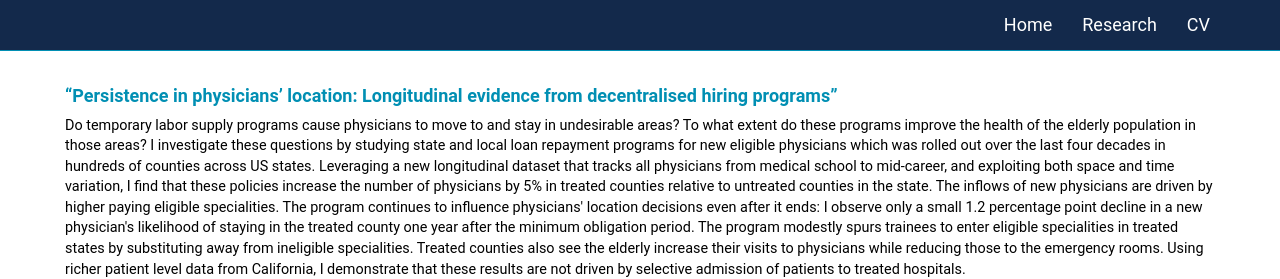
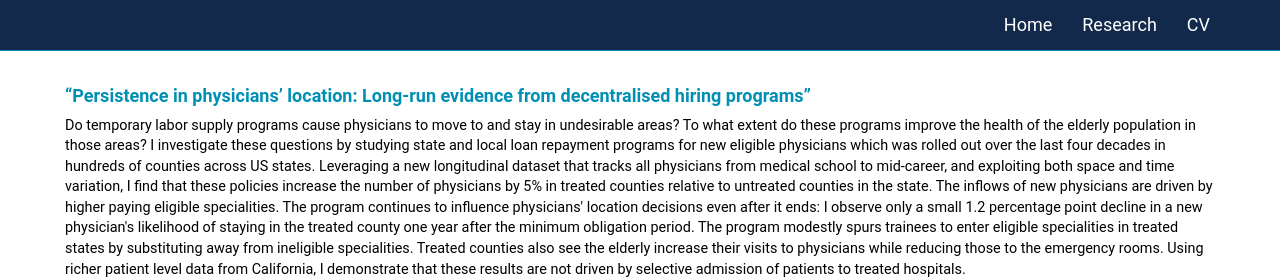
Before and after one commit to anomitaghosh/anomitaghosh.github.io, a Jekyll site: the page built from research.md, in a window 1280 px wide and 900 px high. Shown: the top 279 px of the window. Built offline with Jekyll 4.4.1, drawn with Linux system fonts in a browser that asks for light colours.

Commit message:
Update research.md

```diff
--- a/research.md
+++ b/research.md
@@ -2,7 +2,7 @@
 layout: secondary_pages
 ---
 
-#### [**"Persistence in physicians' location: Longitudinal evidence from decentralised hiring programs"**](researchpapers/Anomita_Ghoshjmp.pdf)
+#### [**"Persistence in physicians' location: Long-run evidence from decentralised hiring programs"**](researchpapers/Anomita_Ghoshjmp.pdf)
 
 <p style="font-size:0.8em">Do temporary labor supply programs cause physicians to move to and stay in undesirable areas? To what extent do these programs improve the health of the elderly population in those areas? I investigate these questions by studying state and local loan repayment programs for new eligible physicians which was rolled out over the last four decades in hundreds of counties across US states. Leveraging a new longitudinal dataset that tracks all physicians from medical school to mid-career, and exploiting both space and time variation, I find that these policies increase the number of physicians by 5% in treated counties relative to untreated counties in the state. The inflows of new physicians are driven by higher paying eligible specialities. The program continues to influence physicians' location decisions even after it ends: I observe only a small 1.2 percentage point decline in a new physician's likelihood of staying in the treated county one year after the minimum obligation period. The program modestly spurs trainees to enter eligible specialities in treated states by substituting away from ineligible specialities. Treated counties also see the elderly increase their visits to physicians while reducing those to the emergency rooms. Using richer patient level data from California, I demonstrate that these results are not driven by selective admission of patients to treated hospitals.
 </p>
```
